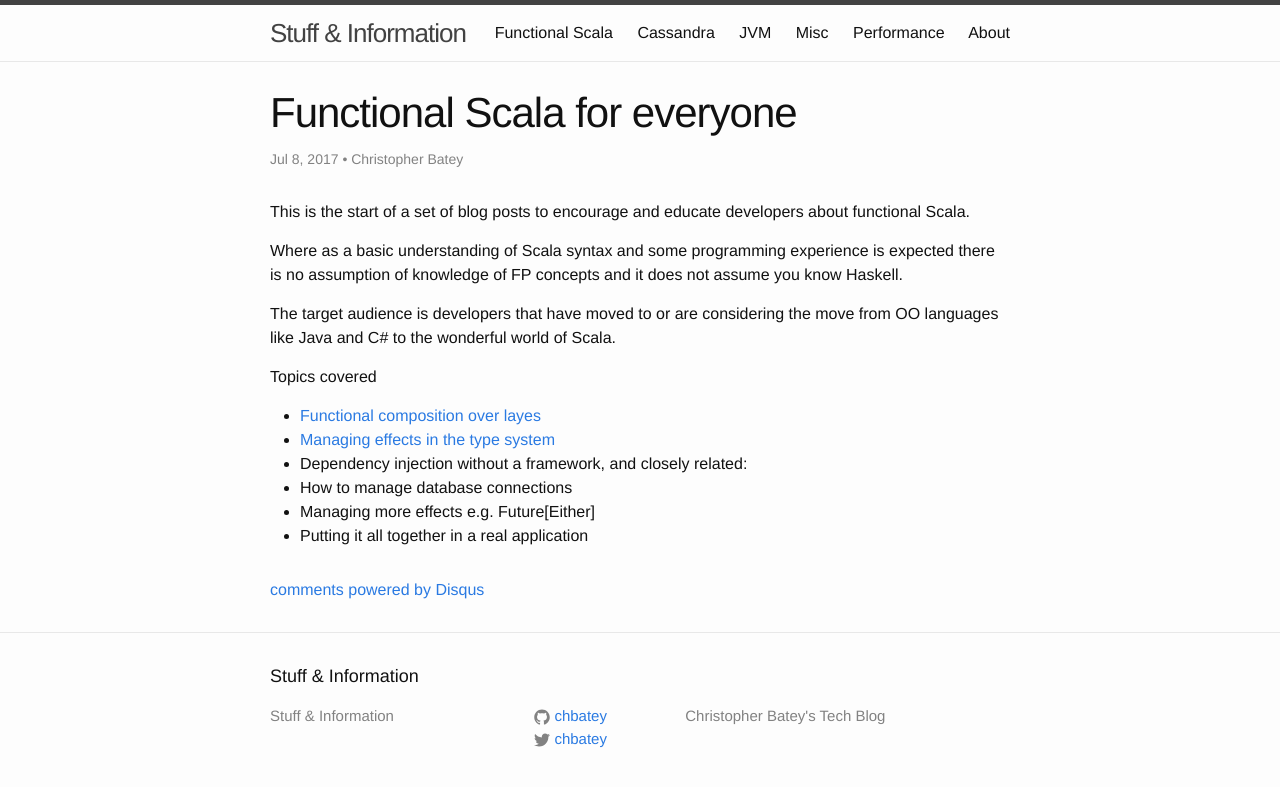
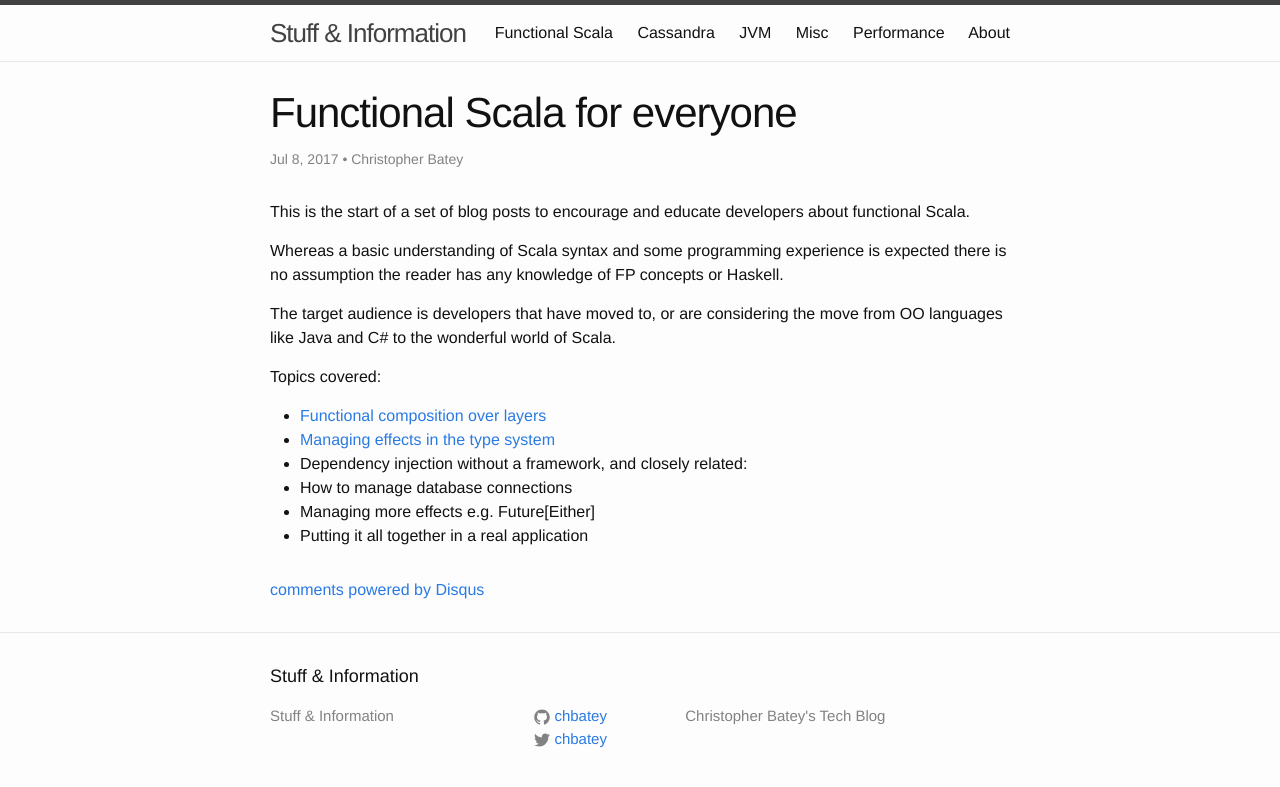
Before and after one commit to chbatey/chbatey.github.io, a Jekyll site: the page built from _posts/2017-07-08-functional-scala.md, in a window 1280 px wide. Shown: the top 787 px of the page. Built offline with Jekyll 4.4.1, drawn with Linux system fonts in a browser that asks for light colours; comment, search, counter and statistics services are not loaded.

Commit message:
Minor fixes

```diff
--- a/_posts/2017-07-08-functional-scala.md
+++ b/_posts/2017-07-08-functional-scala.md
@@ -12,15 +12,14 @@ tags:
 This is the start of a set of blog posts to encourage and educate developers
 about functional Scala.
 
-Where as a basic understanding of Scala syntax and some programming experience
-is expected there is no assumption of knowledge of FP concepts and it does not
-assume you know Haskell.
+Whereas a basic understanding of Scala syntax and some programming experience
+is expected there is no assumption the reader has any knowledge of FP concepts or Haskell.
 
-The target audience is developers that have moved to or are considering the move from
+The target audience is developers that have moved to, or are considering the move from
 OO languages like Java and C# to the wonderful world of Scala.
 
-Topics covered
-- [Functional composition over layes]({{ "/fs-function-composition" | prepend: site.baseurl }})
+Topics covered:
+- [Functional composition over layers]({{ "/fs-function-composition" | prepend: site.baseurl }})
 - [Managing effects in the type system]({{ "/fs-failure" | prepend: site.baseurl }})
 - Dependency injection without a framework, and closely related:
 - How to manage database connections
```
Also changed, not shown: _posts/2017-07-08-fs-function-composition.md (+3 -3 lines).
